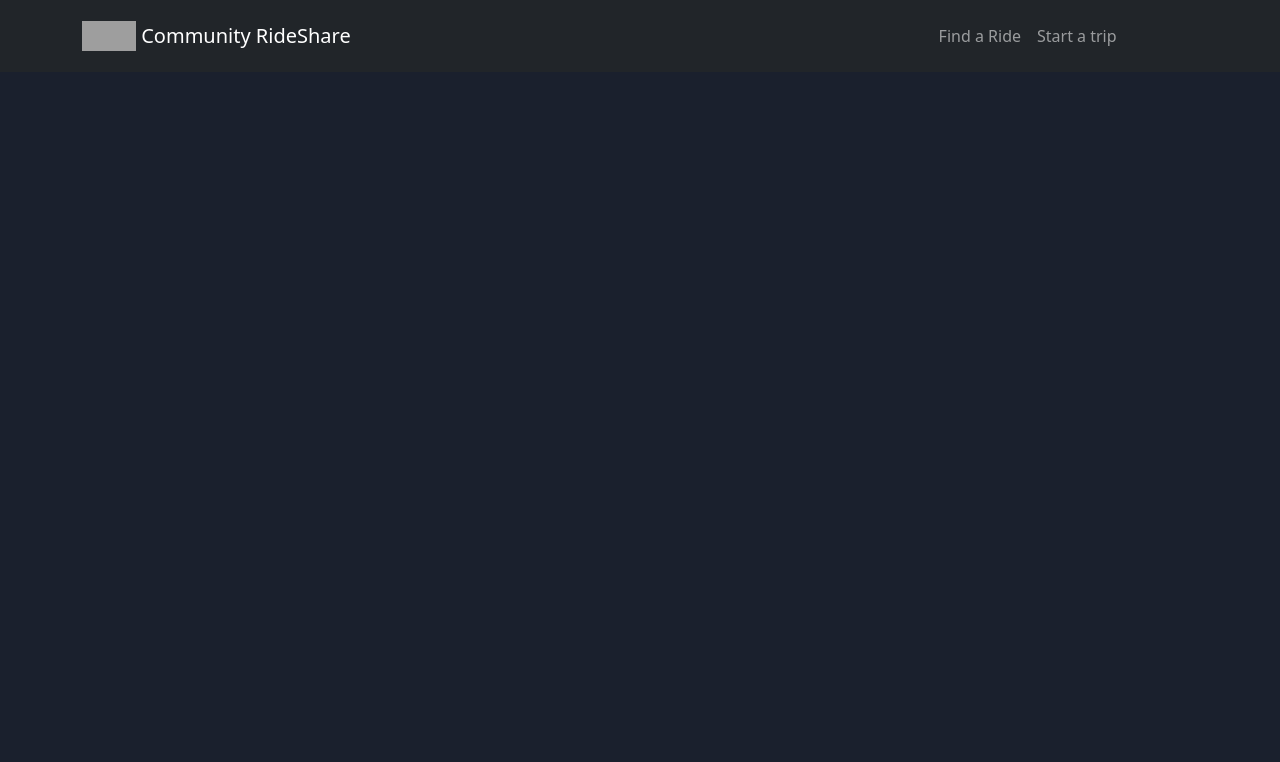
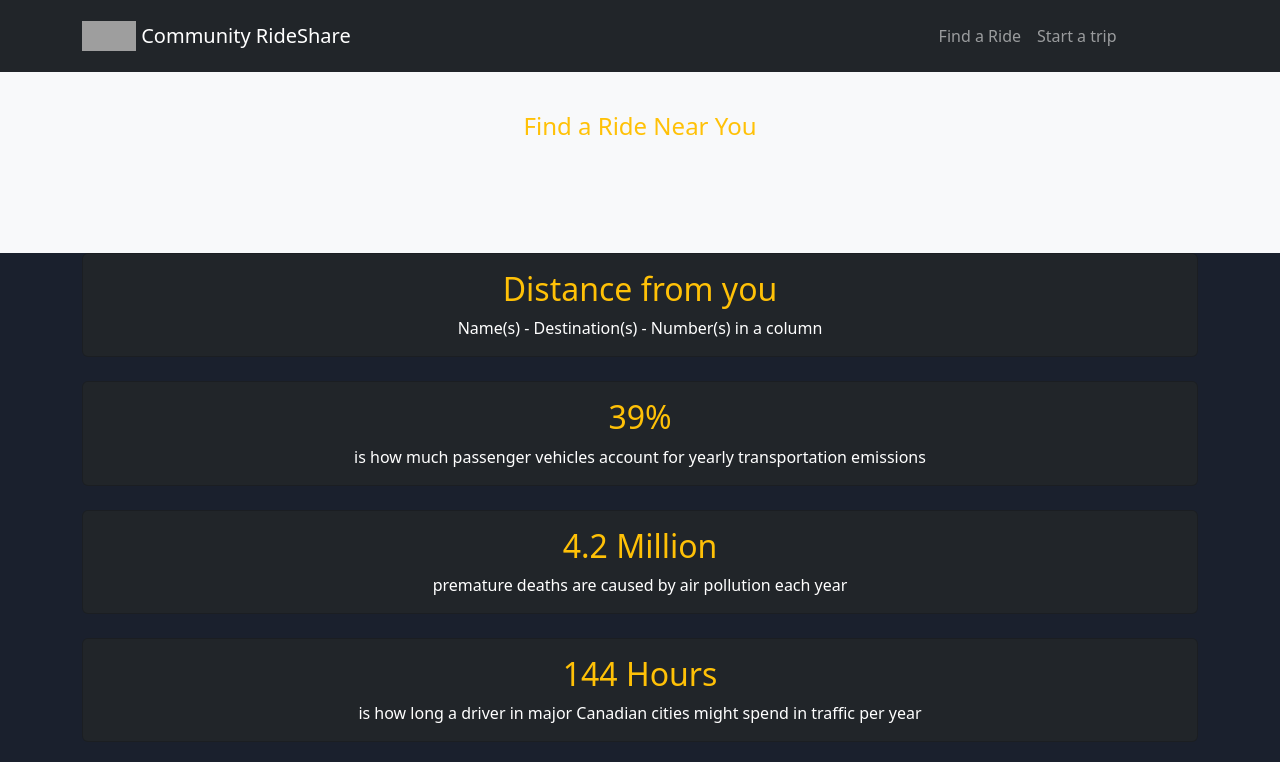
Before and after one commit to f5h5d/RideShare-Project, a website with bundled scripts: page client/pages/find-a-ride.html in a window 1280 px wide. Built offline with nearby package versions, Linux system fonts and the light colour scheme; grey boxes are pictures that could not be loaded.

Commit message:
Update find-a-ride.html

```diff
--- a/client/pages/find-a-ride.html
+++ b/client/pages/find-a-ride.html
@@ -43,7 +43,59 @@
       </div>
     </div>
   </nav>
-
+  <section class="bg-light p-5 mt-5">
+      <div class="container text-center">
+        <div>
+          <h4 class="p-3 mb-3 text-warning mb-md-5 text-center">Find a Ride Near You</h4>
+        </div>
+      </div>
+    </section>
+    <section>
+      <div class="container">
+        <div class="row text-center g-4 m">
+          <div>
+            <div class="card bg-dark text-light h-100">
+              <div class="card-body text-center">
+                <h2 class="card-title text-warning">Distance from you</h2>
+                <p class="card-text">Name(s) - Destination(s) - Number(s) in a column</p>
+              </div>
+            </div>
+          </div>
+          <div>
+            <div class="card bg-dark text-light h-100">
+              <div class="card-body text-center">
+                <h2 class="card-title text-warning">39%</h2>
+                <p class="card-text">
+                  is how much passenger vehicles account for yearly
+                  transportation emissions
+                </p>
+              </div>
+            </div>
+          </div>
+          <div>
+            <div class="card bg-dark text-light h-100">
+              <div class="card-body text-center">
+                <h2 class="card-title text-warning">4.2 Million</h2>
+                <p class="card-text">
+                  premature deaths are caused by air pollution each year
+                </p>
+              </div>
+            </div>
+          </div>
+          <div>
+            <div class="card bg-dark text-light h-100">
+              <div class="card-body text-center">
+                <h2 class="card-title text-warning">144 Hours</h2>
+                <p class="card-text">
+                  is how long a driver in major Canadian cities might spend in
+                  traffic per year
+                </p>
+              </div>
+            </div>
+          </div>
+        </div>
+      </div>
+  </section>
 
   <script>
     console.log(localStorage.getItem("signedIn"))
```
